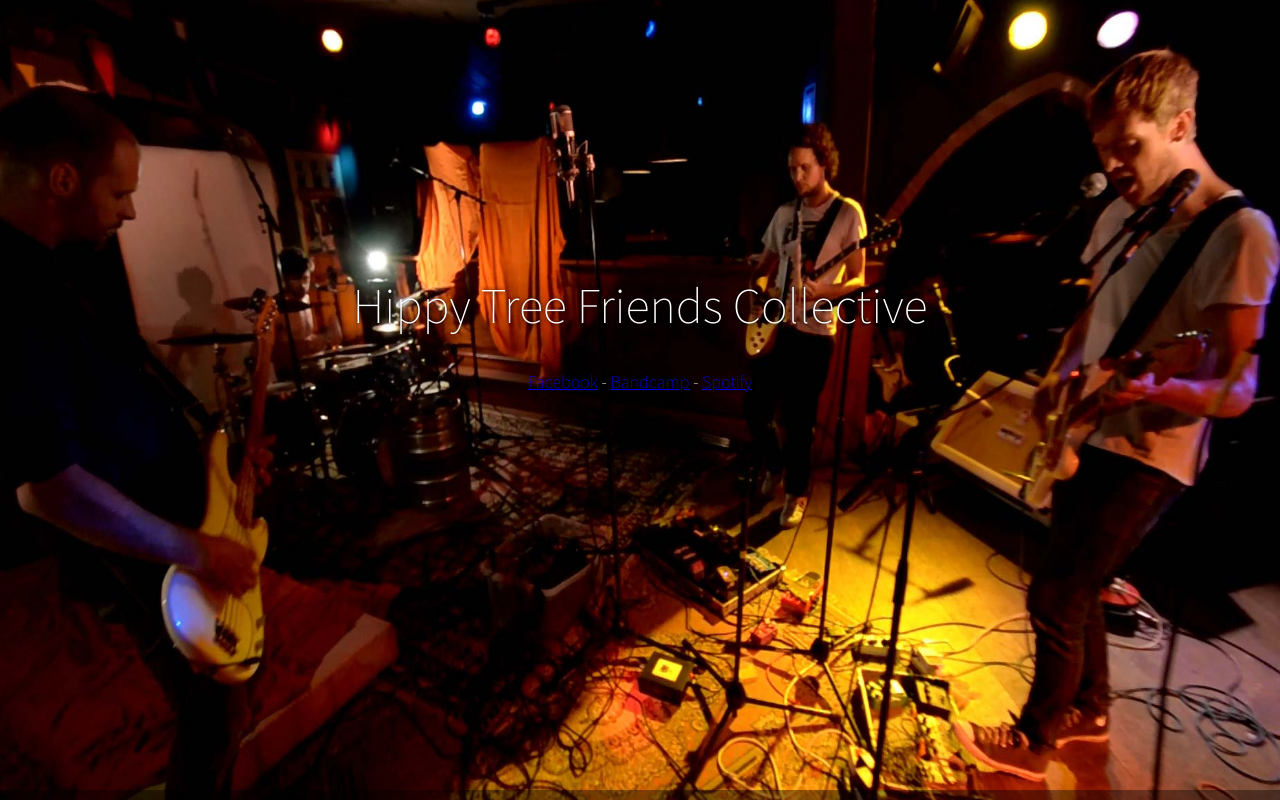
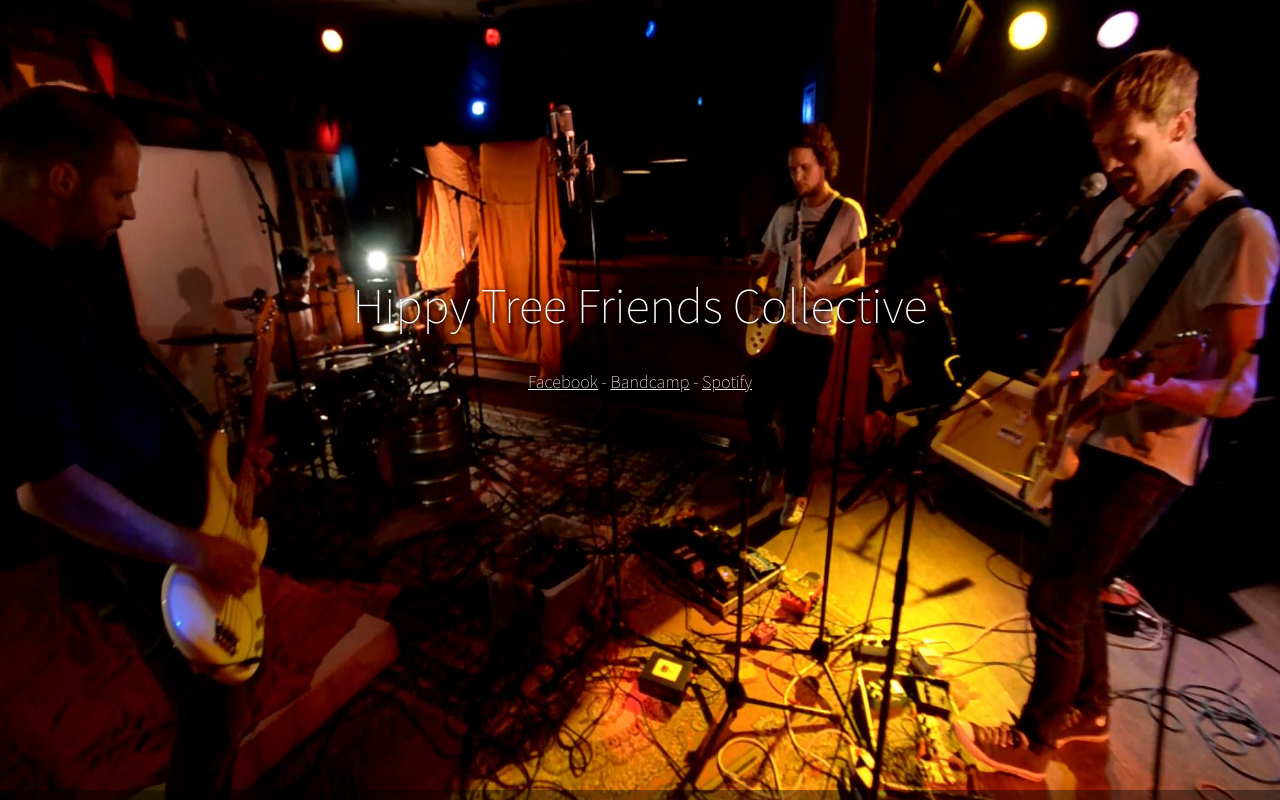
Before and after one commit to jtangelder/hippytreefriends.nl, a plain HTML site: page index.html in a window 1280 px wide. Drawn offline with Linux system fonts and the light colour scheme.

Commit message:
Update index.html

```diff
--- a/index.html
+++ b/index.html
@@ -20,6 +20,7 @@
 				overflow: hidden;
         -webkit-transition: background-size 1s;
         transition: background-size 1s;
+        text-shadow: 0 0 4px #000;
 			}
 
 			.content {
@@ -34,11 +35,10 @@
 
       .content h1 {
         font-weight: 200;
-        text-shadow: 0 0 4px #000;
 			}
 
       .content p a {
-        text-shadow: 0 0 4px #000;
+        color: #fff;
       }
 
       .social {
```
